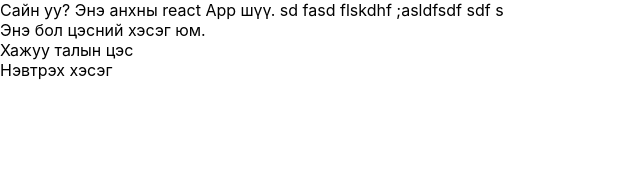
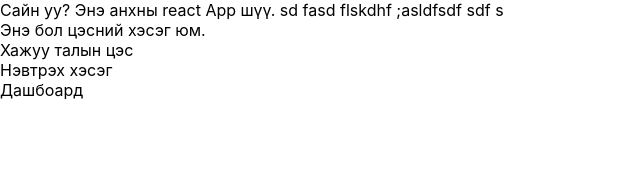
Before and after one commit to bdgrsrn/news, a React (Create React App) app: page / in a window 1280 px wide. Shown: the top 170 px of the page, without its empty margins (0-640 px from the left). Built offline with nearby package versions, Linux system fonts and the light colour scheme.

Commit message:
Дашбоард-ийг нэмж оруулав.

```diff
--- a/src/App.js
+++ b/src/App.js
@@ -3,6 +3,7 @@ import {Browser, Route} from 'react-router-dom';
 import Nav from './Nav';
 import Sidebar from './admin/components/Sidebar';
 import Login from './admin/components/Login';
+import Dashboard from './admin/pages/Dashboard';
 
 function App() {
   return (
@@ -15,6 +16,7 @@ function App() {
       <Sidebar />
       <Login />
 
+      <Dashboard />
     </div>
   );
 }
--- /dev/null
+++ b/src/admin/pages/Dashboard/index.js
@@ -0,0 +1,11 @@
+import React, { Component } from 'react'
+
+export default class index extends Component {
+    render() {
+        return (
+            <div>
+                Дашбоард
+            </div>
+        )
+    }
+}
```
